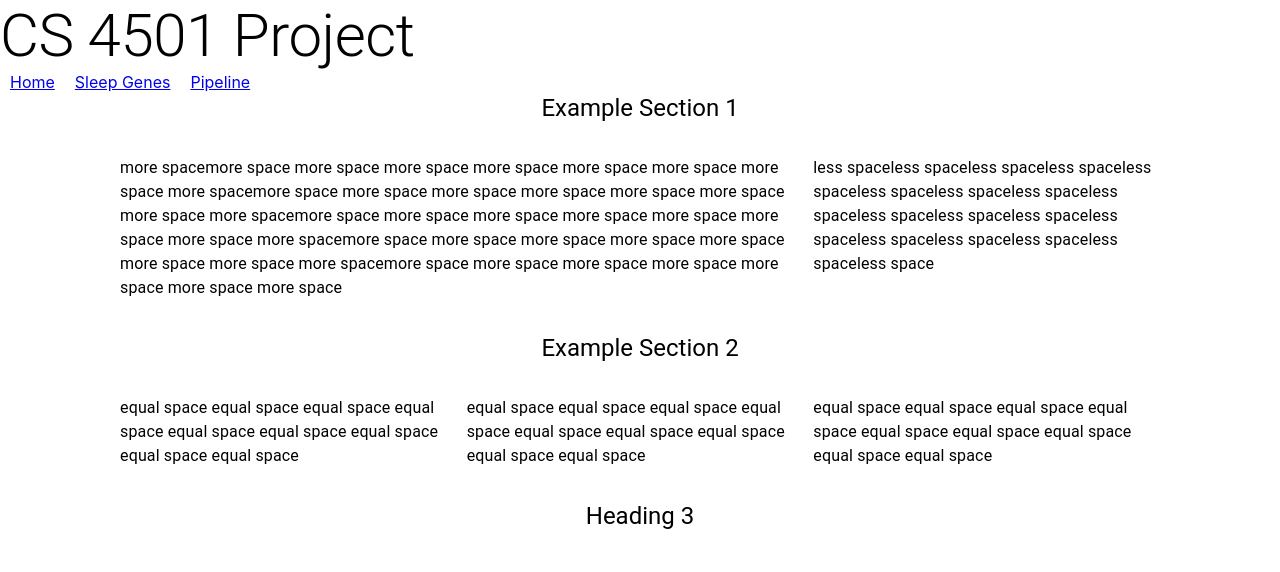
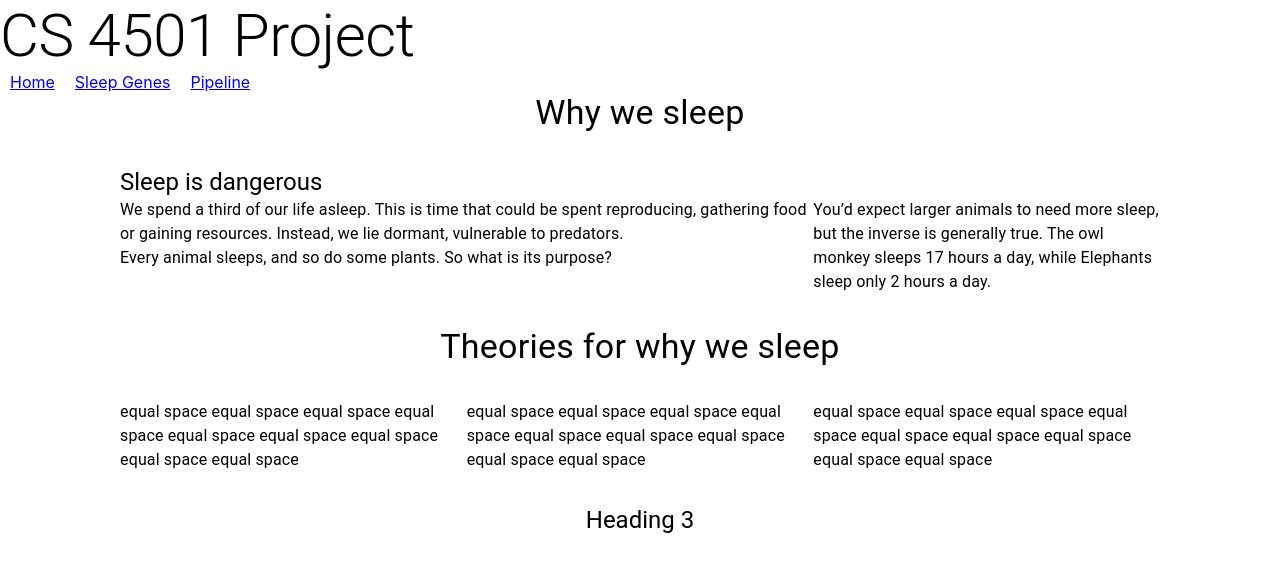
Before and after one commit to johnny-yang-4102/cs_4501_sleep_brain, a JavaScript app: page / in a window 1280 px wide. Shown: the top 572 px of the page. Built offline with nearby package versions, Linux system fonts and the light colour scheme; the HTML template or start-up script is replaced by a standard one.

Commit message:
sleep is dangerous

```diff
--- a/src/screens/ScreenIntro.js
+++ b/src/screens/ScreenIntro.js
@@ -8,22 +8,28 @@ const ScreenIntro = () => {
 
             {/* Example section 1 */}
             <Grid item>
-                <Typography variant="h5" >Example Section 1 </Typography>
+                <Typography variant="h4" > Why we sleep </Typography>
             </Grid>
 
             <Grid container direction="row" >
                 <Grid item xs={8}>
-                <Typography variant="body1" >more spacemore space more space more space more space more space more space more space more spacemore space more space more space more space more space more space more space more spacemore space more space more space more space more space more space more space more spacemore space more space more space more space more space more space more space more spacemore space more space more space more space more space more space more space  </Typography>
+                    <Typography variant="h5"> Sleep is dangerous </Typography>
+                <Typography variant="body1" > We spend a third of our life asleep. This is time that could be spent
+                    reproducing, gathering food or gaining resources. Instead, we lie dormant, vulnerable to predators.
+                    <br/>
+                     Every animal sleeps, and so do some plants. So what is its purpose?
+                    </Typography>
                 </Grid>
                 <Grid item xs={4}>
-                    <Typography variant="body1" >less spaceless spaceless spaceless spaceless spaceless spaceless spaceless spaceless spaceless spaceless spaceless spaceless spaceless spaceless spaceless spaceless spaceless space </Typography>
+                    <Typography variant="h5">  &nbsp;  </Typography>
+                    <Typography variant="body1" >You’d expect larger animals to need more sleep, but the inverse is generally true. The owl monkey sleeps 17 hours a day, while Elephants sleep only 2 hours a day.</Typography>
                 </Grid>
             </Grid>
 
 
             {/* Example section 2 */}
             <Grid item>
-                <Typography variant="h5" >Example Section 2 </Typography>
+                <Typography variant="h4" > Theories for why we sleep</Typography>
             </Grid>
 
             <Grid container direction="row" >
--- a/src/screens/ScreenSleepGenes.js
+++ b/src/screens/ScreenSleepGenes.js
@@ -1,8 +1,54 @@
+import {Grid, Typography} from "@mui/material";
+import {Stack} from "@mui/system";
+
 const ScreenSleepGenes = () => (
-    <div>
+    // return (
+        <div>
         <h2>sleep genes screen</h2>
     </div>
+
+//    <Stack spacing={4} direction="column" justifyContent="center" alignItems="center" marginLeft={15} marginRight={15}>
+//
+//             {/* Example section 1 */}
+//             <Grid item>
+//                 <Typography variant="h4" > Why we sleep </Typography>
+//             </Grid>
+//
+//             <Grid container direction="row" >
+//                 <Grid item xs={8}>
+//                     <Typography variant="h5"> Sleep is dangerous </Typography>
+//                 <Typography variant="body1" > We spend a third of our life asleep. This is time that could be spent reproducing, gathering food or gaining resources. Instead, we lie dormant, vulnerable to predators.  You’d expect larger animals to need more sleep, but the inverse is generally true. The owl monkey sleeps 17 hours a day, while Elephants sleep only 2 hours a day. </Typography>
+//                 </Grid>
+//                 <Grid item xs={4}>
+//                     <Typography variant="body1" >less spaceless spaceless spaceless spaceless spaceless spaceless spaceless spaceless spaceless spaceless spaceless spaceless spaceless spaceless spaceless spaceless spaceless space </Typography>
+//                 </Grid>
+//             </Grid>
+//
+//
+//             {/* Example section 2 */}
+//             <Grid item>
+//                 <Typography variant="h5" >Example Section 2 </Typography>
+//             </Grid>
+//
+//             <Grid container direction="row" >
+//                 <Grid item xs={4}>
+//                 <Typography variant="body1" >equal space equal space equal space equal space equal space equal space equal space equal space equal space  </Typography>
+//                 </Grid>
+//                 <Grid item xs={4}>
+//                 <Typography variant="body1" >equal space equal space equal space equal space equal space equal space equal space equal space equal space  </Typography>
+//                 </Grid>
+//                 <Grid item xs={4}>
+//                 <Typography variant="body1" >equal space equal space equal space equal space equal space equal space equal space equal space equal space  </Typography>
+//                 </Grid>
+//             </Grid>
+//
+//             <Grid item>
+//                 <Typography variant="h5">Heading 3</Typography>
+//             </Grid>
+//
+//         </Stack>
+// );
+
 )
 
-
 export default ScreenSleepGenes;
```
